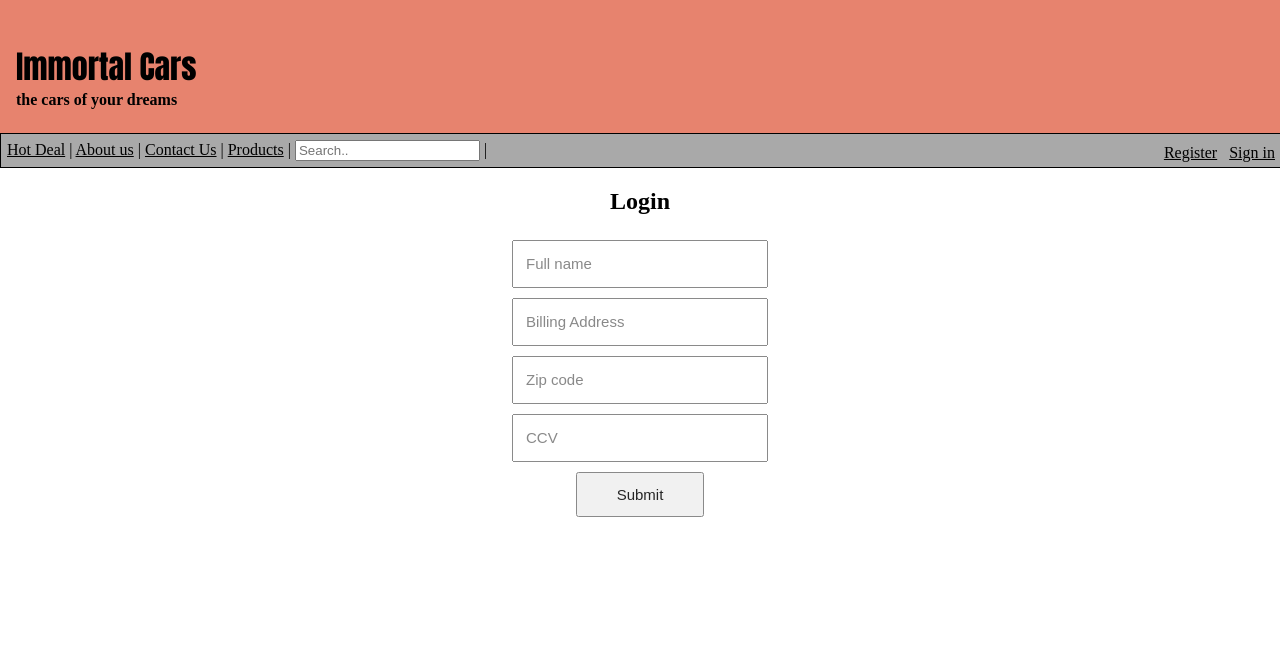
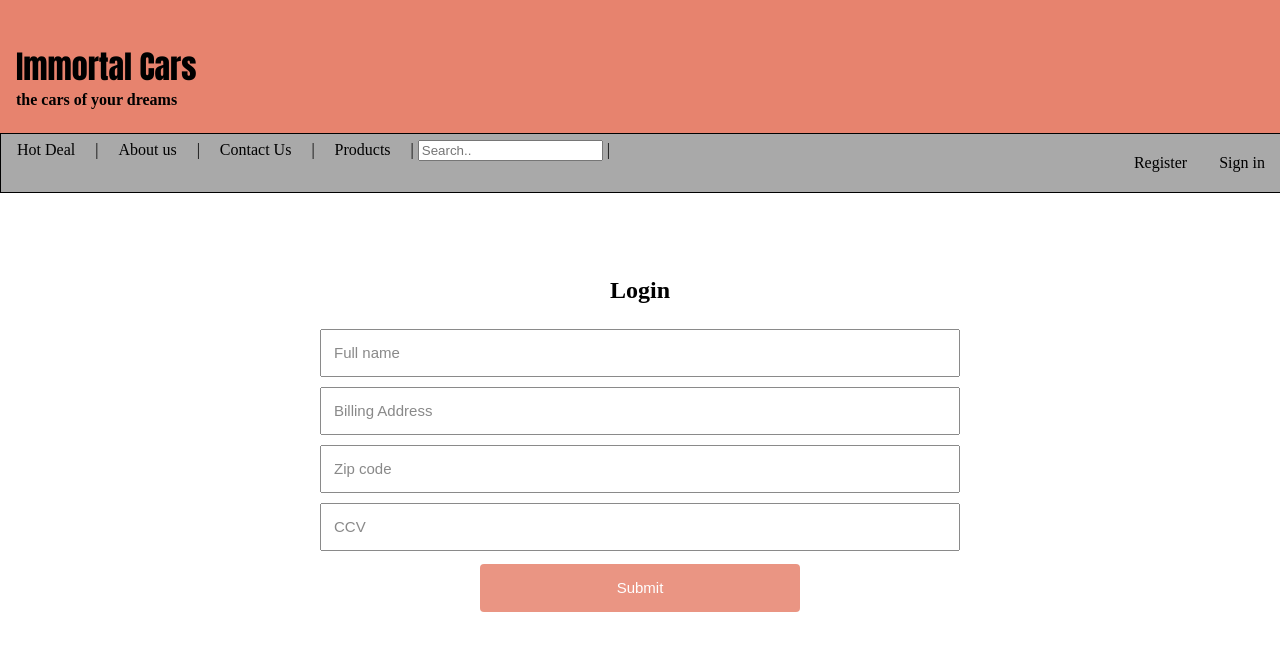
Before and after one commit to ttwartzok/finalwebDev, a PHP site: page /card.html in a window 1280 px wide. Shown: the top 651 px of the page. Run offline with PHP 8.4, Linux system fonts and the light colour scheme.

Commit message:
Update immortal.css

```diff
--- a/immortal.css
+++ b/immortal.css
@@ -9,15 +9,17 @@
 grid-column-gap: 24px;
 grid-row-gap: 24px;
 }
+
 .heroPhrase{
 font-size: 260%;
 font-weight: 900;
 }
+
 .lead{
 font-size: 120%;
 font-weight: 600;
+}
 
-    }
 .banner {
 background-image:url(http://localhost/images/deloreanBanner.jpg);
 background-size: cover;
@@ -28,14 +30,12 @@
 flex-direction: column;
 justify-content: center;
 align-items: center;
-
 }
 
 .banner > p {
 color: black;
 padding: 10px;
 padding-right: 64%;
-
 }
 
 
@@ -43,28 +43,28 @@
 color: black;
 text-decoration: none;
 }
+
 .icon{
 float: left;
 height:128px;
 width: 128px;
 margin: 12px;
 text-align: center;
+}
 
-    }
 .link {
 color: black;
 }
 
 .loginInfo {
-          width: 20%;
+width: 50%;
 margin: auto;
 }
 
 .loginButton, .submitButton {
-            width: 10%;
+width: 25%;
 margin: auto;
 }
-
 
 .otherlink {
 display: inline-block;
@@ -72,14 +72,14 @@
 text-decoration: none;
 box-sizing: border-box;
 }
+
 .sponsors{
-
 width: 100%;
 height: 272px;
 margin-bottom: 1px;
 margin: auto;
+}
 
-    }
 .sponsorMessage{
 padding: 6px;
 margin-top: 0;
@@ -88,39 +88,44 @@
 font-weight: 700;
 background-color: #e7836e;
 }
+
 .promise{
 width: 100%;
 height: 460px;
-    background-color:  grey;
+background-color:grey;
 margin-bottom: 0;
 }
+
 .promiseData{
 float: left;
 padding-left: 40px;
 padding-top: 40px;
 }
+
 .sponsorTile{
 width: 140px;
 height: 140px;
+}
 
-}
 .tablecell{
 vertical-align: auto;
 text-align: center;
 width:25%;
 }
+
 article {
 margin-left: 15%;
 margin-top: 10px;
 float: left;
 }
+
 img{
 margin-top: 12px;
 width: 220px;
 height: 200px;
 border: 3px solid black;
+}
 
-    }
 aside {
 margin: auto 0;
 padding: 2px;
@@ -150,8 +155,6 @@ article {
 padding: 0px;
 background-color: white;
 overflow-x: hidden;
-
-
 }
 
 footer{
@@ -182,30 +185,33 @@ article {
 
 nav{
     background-color: #a9a9a9;
-        padding: 6px;
+    padding-top: 6px;
+    padding-bottom: 6px;
     width: 100%;
     border: 1px solid black;
+    overflow: hidden;
+}
+
+nav a {
+    color: black;
+    padding: 14px 16px;
+    text-decoration: none;
+}
+
+nav a:hover {
+    background-color:lightgrey;
 }
 
 a{
 color: black;
 }
 
-    /*
-    .aside {
-        padding: 2px;
-        margin-left: 4px;
-    }
-    */
-
 .background{
-
 width: 100%;
 align-items: center;
 text-align: center;
 align-content: center;
 }
-
 
 .carTile {
 text-align: center;
@@ -213,29 +219,21 @@ article {
 padding: 4px;
 background-color: grey;
 border: 3px solid black;
-
 }
 
 .centered {
 text-align: center;
 align-items: center;
-
 }
-
-    .h5 {
-    color: green;
-    }
-
 
 .headerSub {
 margin-top: 0px;
 }
 
-
-
 .left-text {
 text-align: left;
 }
+
 .register{
 padding: 12px;
 margin-top: 20px;
@@ -244,8 +242,8 @@ article {
 height: 260px;
 background-color: grey;
 border: 3px solid black;
+}
 
-    }
 .bank{
 padding: 12px;
 margin-top: 20px;
@@ -256,19 +254,19 @@ article {
 border: 3px solid black;
 text-align: right;
 }
+
 .payment{
 padding: 12px;
 margin-top: 20px;
  margin-left:33.33%;
 width: 33%;
 text-align: center;
+}
 
-    }
 .floatRight{
 float:right;
-        padding-right: 12px;
-        margin-top: 4px;
 }
+
 .bottom-container {
 position:fixed;
 left: 25%;
@@ -276,15 +274,16 @@ article {
 text-align: center;
 background-color: white;
 }
+
 .inputInfo {
 width: 30%;
 margin: auto;
 }
 
 .container {
-        margin-top: 12px;
 position: relative;
 box-sizing: border-box;
+padding-top: 5%;
 }
 
 .container input {
@@ -298,6 +297,7 @@ article {
 text-decoration: none;
 box-sizing: border-box;
 }
+
 .mainText{
 padding: 20px;
 text-align: center;
@@ -307,10 +307,10 @@ article {
 button:hover {
 background-color:lightgrey;
 }
+
 a:hover{
 background-color:lightgrey;
 }
-
 
 .link {
 color: black;
@@ -367,3 +367,26 @@ article {
 width: 600px;
 border-style: outset;
 }
+
+input[type=submit]{
+  width: 100%;
+  background-color: #e7836e;
+  color: white;
+  padding: 14px 20px;
+  margin: 8px 0;
+  border: none;
+  border-radius: 4px;
+  cursor: pointer;
+}
+
+.backgroundContainer{
+    margin: auto;
+    width: 30%;
+    padding: 10px;
+    background-color: rgba(48, 48, 48, 0.5);
+    border-radius: 8px;
+}
+
+p.hover{
+cursor: pointer;
+}
```
Lines whose indentation alone changed are shown as unchanged.
